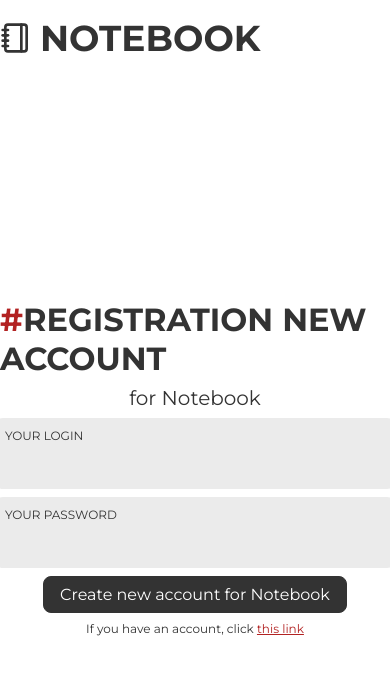
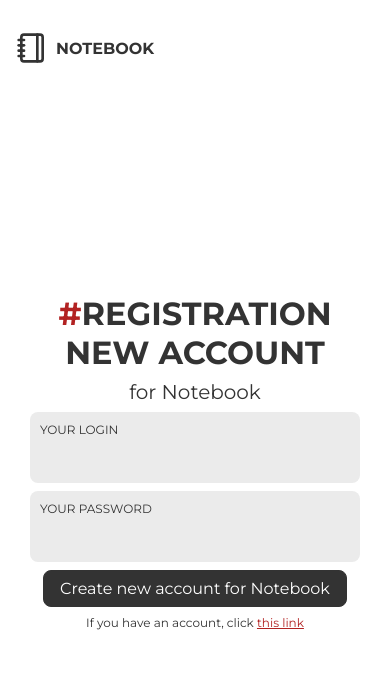
Before and after one commit to AndBelkin/notebook, a React (Vite) app: page /register in a window 390 px wide. Shown: the top 674 px of the page. Built offline with nearby package versions, Linux system fonts and the light colour scheme.

Commit message:
adaptive style for mobile

```diff
--- a/src/components/input-text/InputText.css
+++ b/src/components/input-text/InputText.css
@@ -32,3 +32,9 @@
 .input-box:has(input:focus) {
   outline: 1px solid #333;
 }
+
+@media (width <= 430px) {
+  .input-box {
+    min-width: max-content;
+  }
+}
--- a/src/components/logo/Logo.css
+++ b/src/components/logo/Logo.css
@@ -10,3 +10,9 @@
 .logo svg {
   font-size: 2rem;
 }
+
+@media (width <= 430px) {
+  .logo h1 {
+    font-size: 1rem;
+  }
+}
--- a/src/components/textarea/Textarea.css
+++ b/src/components/textarea/Textarea.css
@@ -32,3 +32,9 @@
 .textarea-box:has(textarea:focus) {
   outline: 1px solid #333;
 }
+
+@media (width <= 430px) {
+  .textarea-box {
+    min-width: max-content;
+  }
+}
--- a/src/index.css
+++ b/src/index.css
@@ -38,3 +38,9 @@ a {
   color: #b22222;
   text-decoration: underline;
 }
+
+@media (width <= 530px) {
+  .container {
+    padding: 1rem;
+  }
+}
--- a/src/layouts/list/ListLayout.css
+++ b/src/layouts/list/ListLayout.css
@@ -4,3 +4,11 @@
   align-items: flex-start;
   justify-content: space-between;
 }
+
+@media (width <= 430px) {
+  .list-page {
+    flex-direction: column;
+    align-items: stretch;
+    gap: 1rem;
+  }
+}
--- a/src/layouts/login/LoginLayout.css
+++ b/src/layouts/login/LoginLayout.css
@@ -6,3 +6,12 @@ main.login-page {
   justify-content: center;
   gap: 0.5rem;
 }
+
+@media (width <= 430px) {
+  main.login-page h2 {
+    text-align: center;
+  }
+  main.login-page {
+    padding: 0 1rem;
+  }
+}
--- a/src/layouts/register/RegisterLayout.css
+++ b/src/layouts/register/RegisterLayout.css
@@ -6,3 +6,12 @@ main.register-page {
   justify-content: center;
   gap: 0.5rem;
 }
+
+@media (width <= 430px) {
+  main.register-page {
+    padding: 0 1rem;
+  }
+  main.register-page h2 {
+    text-align: center;
+  }
+}
--- a/src/views/header/Header.css
+++ b/src/views/header/Header.css
@@ -16,3 +16,9 @@
 .user-nav-login {
   font-size: 1.5rem;
 }
+
+@media (width <= 430px) {
+  .user-nav-login {
+    font-size: 1rem;
+  }
+}
```
